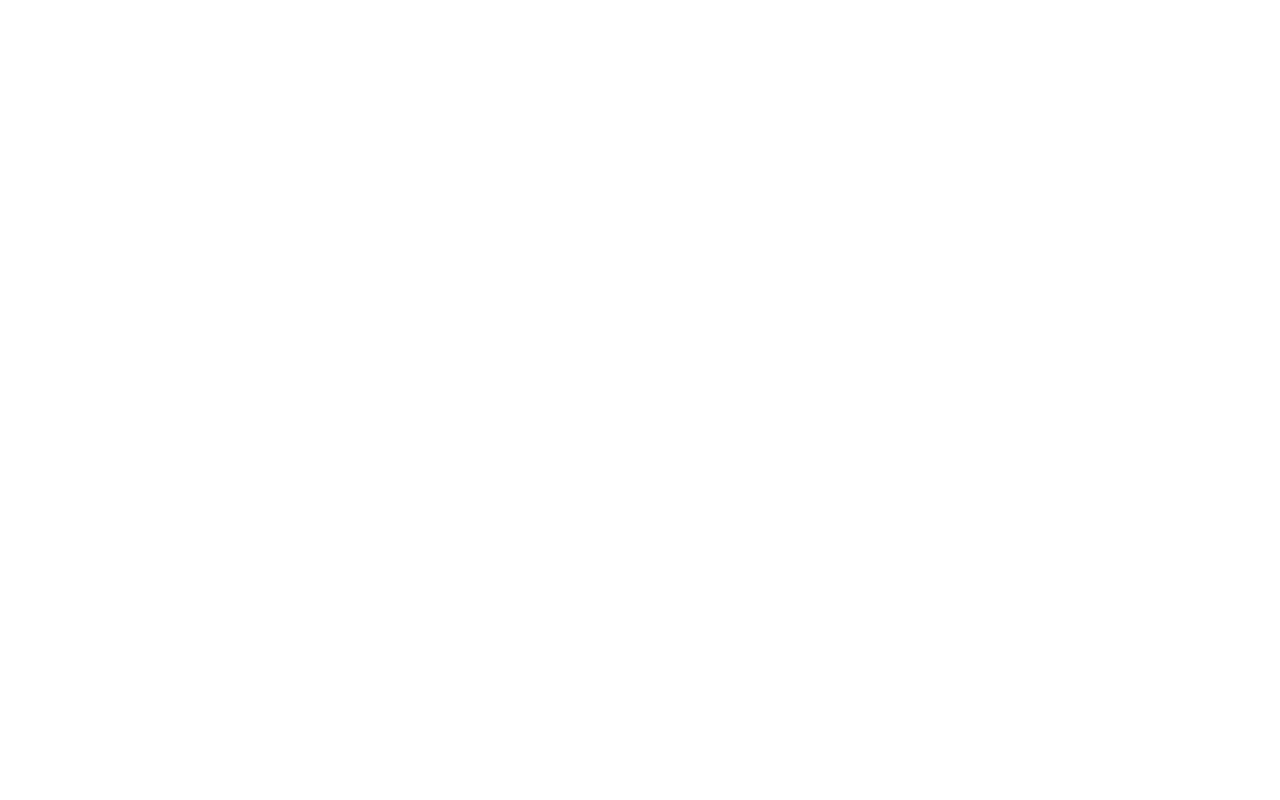
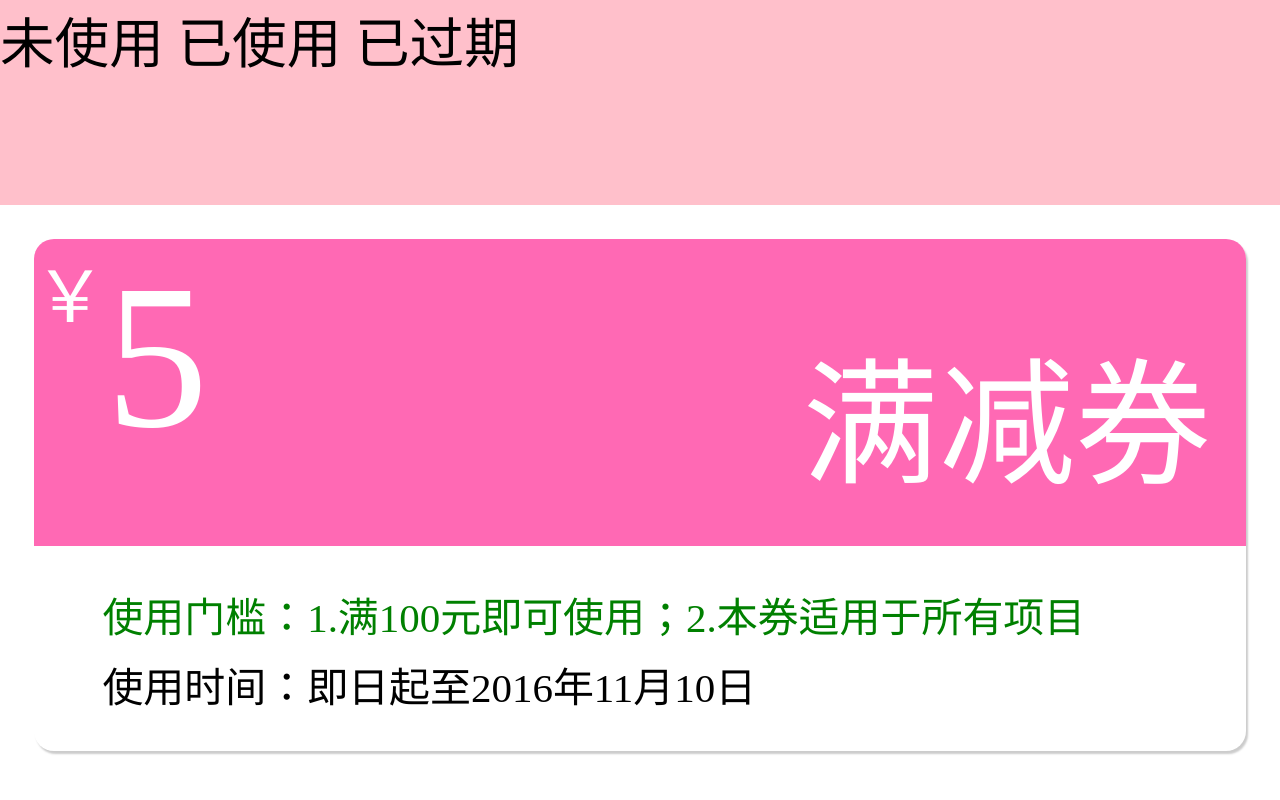
Before and after one commit to DAISYJR/info9-28, a plain HTML site: page index.html in a window 1280 px wide. Drawn offline with Linux system fonts and the light colour scheme.

Commit message:
dev change

```diff
--- a/css/style.scss
+++ b/css/style.scss
@@ -73,8 +73,51 @@ html, body, .wrap {
   overflow:hidden;
 }
 .tab{
-  @include nums($h:2rem);
+  @include nums($h:1.2rem);
+  #{$bg}:pink;
 }
-.main{
+.quan{
   -webkit-flex:1;
+  overflow-y:scroll;
+  @include nums($h:100%);
+  padding: .2rem;
 }
+.content{
+  @include nums($h:3rem);
+  border-radius:20px;
+  box-shadow: 2px 3px 2px #ccc;
+  margin-bottom:.3rem;
+    .top{
+      @include pos;
+      @include nums($h:60%);
+      border-top-left-radius:20px;
+      border-top-right-radius:20px;
+        span{
+          font-size: .42rem;
+          color:#fff;
+            b{
+              font-size:1.2rem;
+              vertical-align: top;
+            }
+        }
+        i{
+          @include pos(absolute);
+          bottom:.2rem;
+          right:.2rem;
+          color:#fff;
+          font-size:.8rem;
+        }
+    }
+    .bottom{
+      @include nums($h:40%);
+      padding:.2rem .4rem;
+      border-top:4px dotted #fff;
+        p{
+          font-size:.24rem;
+          line-height:1.7;
+        }
+        .green{
+          color:green;
+        }
+    }
+}
--- a/index.html
+++ b/index.html
@@ -3,15 +3,58 @@
 <head>
     <meta charset="UTF-8">
     <title>Document</title>
+    <link rel="stylesheet" href="css/style.css">
 </head>
 <body>
-    <!--<div class="wrap">-->
-        <!--<div class="tab">-->
-            <!--<span>未使用</span>-->
-            <!--<span>已使用</span>-->
-            <!--<span>已过期</span>-->
-        <!--</div>-->
-    <!--</div>-->
+    <div class="wrap">
+        <div class="tab">
+            <span>未使用</span>
+            <span>已使用</span>
+            <span>已过期</span>
+        </div>
+        <div class="quan">
+            <div class="content">
+                <div class="top" style="background: hotpink;">
+                    <span>￥<b>5</b></span>
+                    <i>满减券</i>
+                </div>
+                <div class="bottom">
+                    <p class="green">使用门槛：1.满100元即可使用；2.本券适用于所有项目</p>
+                    <p>使用时间：即日起至2016年11月10日</p>
+                </div>
+            </div>
+            <div class="content">
+                <div class="top" style="background: deepskyblue;">
+                    <span>￥<b>10</b></span>
+                    <i>折扣券</i>
+                </div>
+                <div class="bottom">
+                    <p class="green">使用门槛：1.满100元即可使用；2.本券适用于所有项目</p>
+                    <p>使用时间：即日起至2016年11月10日</p>
+                </div>
+            </div>
+            <div class="content">
+                <div class="top" style="background: lawngreen;">
+                    <span>￥<b>10</b></span>
+                    <i>满减券</i>
+                </div>
+                <div class="bottom">
+                    <p class="green">使用门槛：1.满100元即可使用；2.本券适用于所有项目</p>
+                    <p>使用时间：即日起至2016年11月10日</p>
+                </div>
+            </div>
+            <div class="content">
+                <div class="top" style="background: plum;">
+                    <span>￥<b>5</b></span>
+                    <i>满减券</i>
+                </div>
+                <div class="bottom">
+                    <p class="green">使用门槛：1.满100元即可使用；2.本券适用于所有项目</p>
+                    <p>使用时间：即日起至2016年11月10日</p>
+                </div>
+            </div>
+        </div>
+    </div>
     <script>
         (function(doc, win){
             doc.documentElement.style.fontSize = doc.documentElement.clientWidth / 375 * 50 + 'px';
```
Also changed, not shown: css/style.css, 1 other file.
